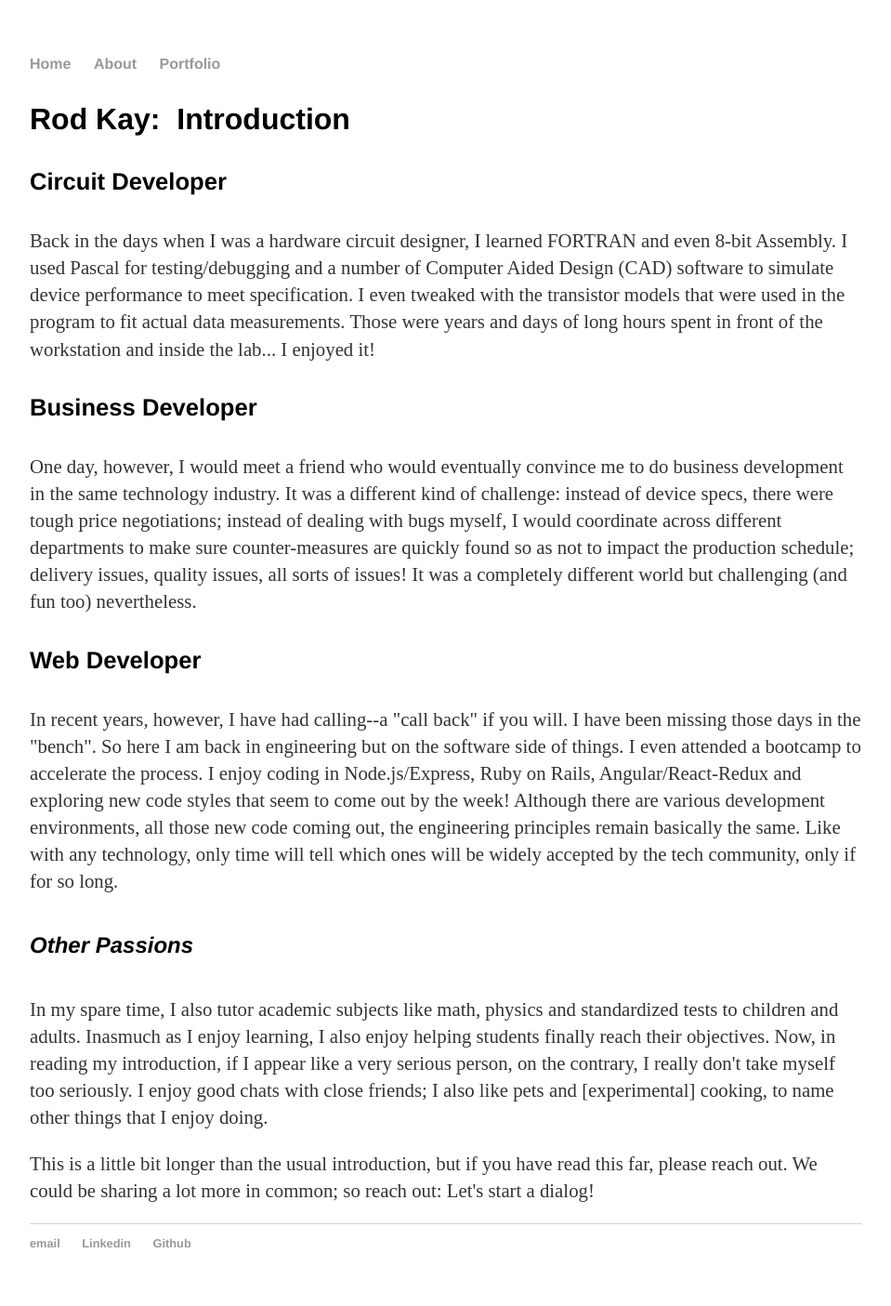
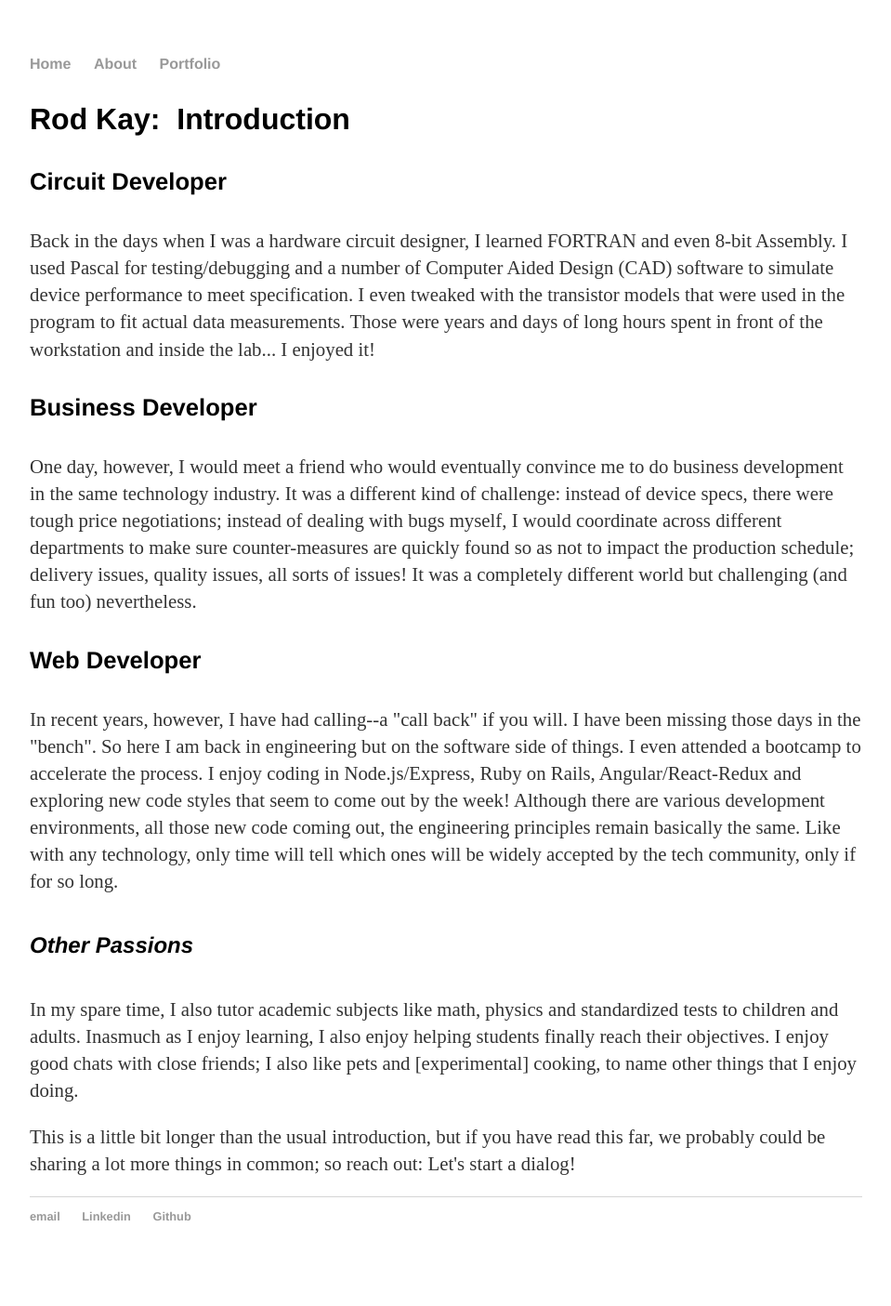
Before and after one commit to r8dkay/r8dkay.github.io, a Jekyll site: the page built from about/index.html, in a window 1280 px wide. Shown: the whole page at 93% size, without its empty margins (160-1119 px from the left). Built offline with Jekyll 4.4.1, drawn with Linux system fonts in a browser that asks for light colours; after the commit the page ends 1376 px from its top, so only the background shows below that.

Commit message:
Update index.html

```diff
--- a/about/index.html
+++ b/about/index.html
@@ -11,7 +11,7 @@ title: About
      <h4>Web Developer</h4>
      <p>In recent years, however, I have had calling--a "call back" if you will.  I have been missing those days in the "bench".  So here I am back in engineering but on the software side of things.  I even attended a bootcamp to accelerate the process.  I enjoy coding in Node.js/Express, Ruby on Rails, Angular/React-Redux and exploring new code styles that seem to come out by the week!  Although there are various development environments, all those new code coming out, the engineering principles remain basically the same.  Like with any technology, only time will tell which ones will be widely accepted by the tech community, only if for so long.</p>
      <h5><em>Other Passions</em></h5>
-     <p>In my spare time, I also tutor academic subjects like math, physics and standardized tests to children and adults.  Inasmuch as I enjoy learning, I also enjoy helping students finally reach their objectives.  Now, in reading my introduction, if I appear like a very serious person, on the contrary, I really don't take myself too seriously.  I enjoy good chats with close friends;
+     <p>In my spare time, I also tutor academic subjects like math, physics and standardized tests to children and adults.  Inasmuch as I enjoy learning, I also enjoy helping students finally reach their objectives.  I enjoy good chats with close friends;
      I also like pets and [experimental] cooking, to name other things that I enjoy doing.</p>
-     <p>This is a little bit longer than the usual introduction, but if you have read this far, please reach out.  We could be sharing a lot more in common; so reach out:  Let's start a dialog!
+     <p>This is a little bit longer than the usual introduction, but if you have read this far, we probably could be sharing a lot more things in common; so reach out:  Let's start a dialog!
 </div>
```
